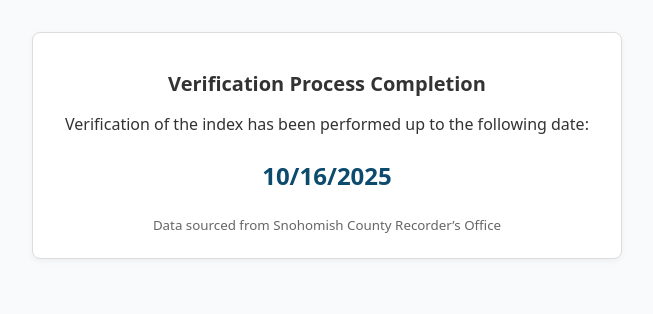
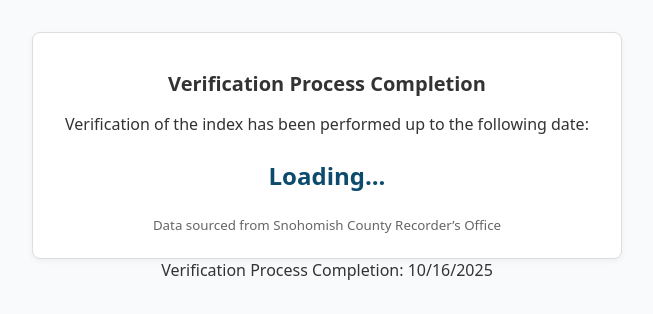
Before and after one commit to Sierra-cornflake/Recording-Verification-date-fetcher, a website: page index.html in a window 1280 px wide. Shown: the whole page, without its empty margins (313-966 px from the left). Drawn offline with Linux system fonts and the light colour scheme.

Commit message:
Update index.html

```diff
--- a/index.html
+++ b/index.html
@@ -44,22 +44,19 @@
     <small>Data sourced from Snohomish County Recorder’s Office</small>
   </div>
 
-  <script>
-    const dataUrl = "https://sierra-cornflake.github.io/Recording-Verification-date-fetcher/date.json";
+<div id="verifiedDate">Loading verified-through date...</div>
 
-    async function loadVerificationDate() {
-      try {
-        const response = await fetch(dataUrl);
-        if (!response.ok) throw new Error("Network response was not ok");
-        const data = await response.json();
-        document.getElementById("verified-date").textContent = data.date || "Date unavailable";
-      } catch (err) {
-        document.getElementById("verified-date").textContent = "Could not load date.";
-        console.error("Error loading verification date:", err);
-      }
-    }
+<script>
+  fetch('date.json')
+    .then(response => response.json())
+    .then(data => {
+      document.getElementById('verifiedDate').textContent = `Verification Process Completion: ${data.date}`;
+    })
+    .catch(err => {
+      console.error('Could not load date:', err);
+      document.getElementById('verifiedDate').textContent = 'Date unavailable';
+    });
+</script>
 
-    loadVerificationDate();
-  </script>
 </body>
 </html>
```
